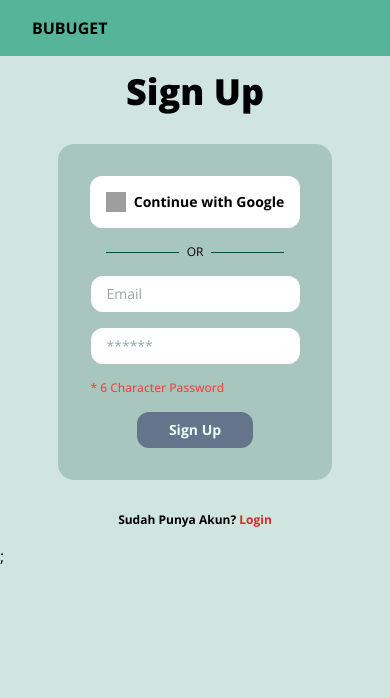
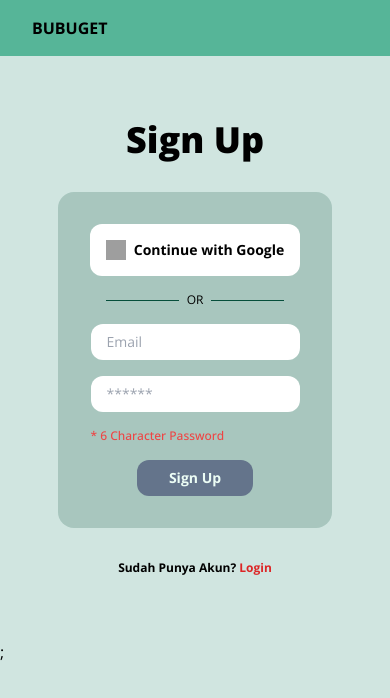
Before and after one commit to fihrisaldama015/BUBUGET-Frontend, a Next.js app: page /auth/signup in a window 390 px wide. Shown: the top 698 px of the page. Built offline with nearby package versions, Linux system fonts and the light colour scheme; no server answers; grey boxes are pictures that could not be loaded.

Commit message:
[FIX] padding

```diff
--- a/pages/auth/login/index.tsx
+++ b/pages/auth/login/index.tsx
@@ -1,10 +1,14 @@
 import Link from "next/link";
 import LoginEmail from "@/components/loginEmail";
 import LoginGoogle from "@/components/LoginGoogle";
+import Head from "next/head";
 
 function Login() {
   return (
-    <div className="sm:p-16 p-4 flex flex-col gap-8 justify-center items-center h-full">
+    <div className="sm:px-16 py-16 px-4 flex flex-col gap-8 justify-center items-center h-full">
+      <Head>
+        <title>Login | Bubuget</title>
+      </Head>
       <h1 className="text-4xl font-extrabold">Log in</h1>
       <div className="p-8 bg-emerald-900/20 rounded-2xl flex flex-col items-center">
         <LoginGoogle />
--- a/pages/auth/signup/index.tsx
+++ b/pages/auth/signup/index.tsx
@@ -1,10 +1,14 @@
 import Link from "next/link";
 import SignupEmail from "@/components/signupEmail";
 import LoginGoogle from "@/components/LoginGoogle";
+import Head from "next/head";
 
 function Signup() {
   return (
-    <div className="sm:p-16 p-4 flex flex-col gap-8 justify-center items-center h-full">
+    <div className="sm:px-16 py-16 px-4 flex flex-col gap-8 justify-center items-center h-full">
+      <Head>
+        <title>Signup | Bubuget</title>
+      </Head>
       <h1 className="text-4xl font-extrabold">Sign Up</h1>
       <div className="p-8 bg-emerald-900/20 rounded-2xl flex flex-col items-center">
         <LoginGoogle />
```
